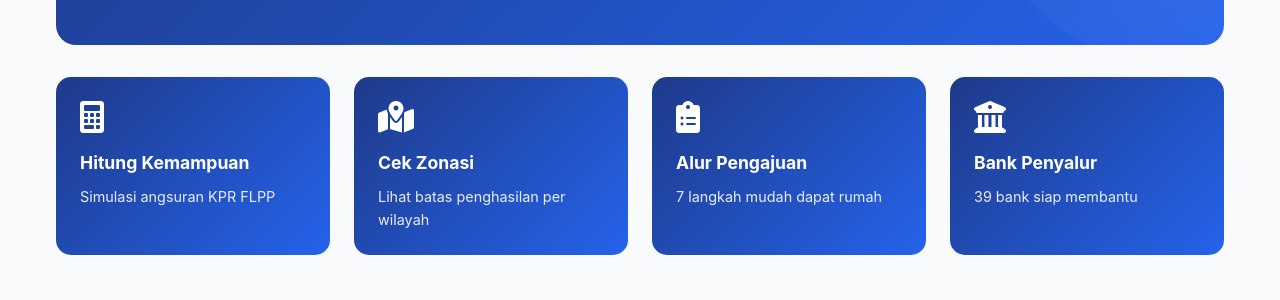
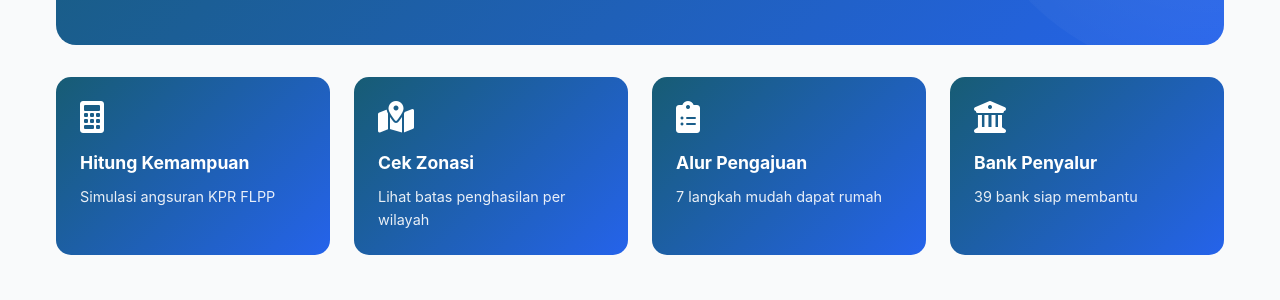
Before and after one commit to djvend02-ops/buku-saku-flpp, a plain HTML site: page index.html in a window 1280 px wide. Shown: the part 348-648 px from the top of the page. Drawn offline with Linux system fonts and the light colour scheme.

Commit message:
index.html

```diff
--- a/index.html
+++ b/index.html
@@ -13,8 +13,8 @@
         }
 
         :root {
-            --primary-blue: #1E3A8A;
-            --secondary-yellow: #FCD34D;
+            --primary-blue: #175C74;
+            --secondary-yellow: #D5C58A;
             --accent-green: #10B981;
             --text-dark: #1F2937;
             --text-light: #6B7280;
```
